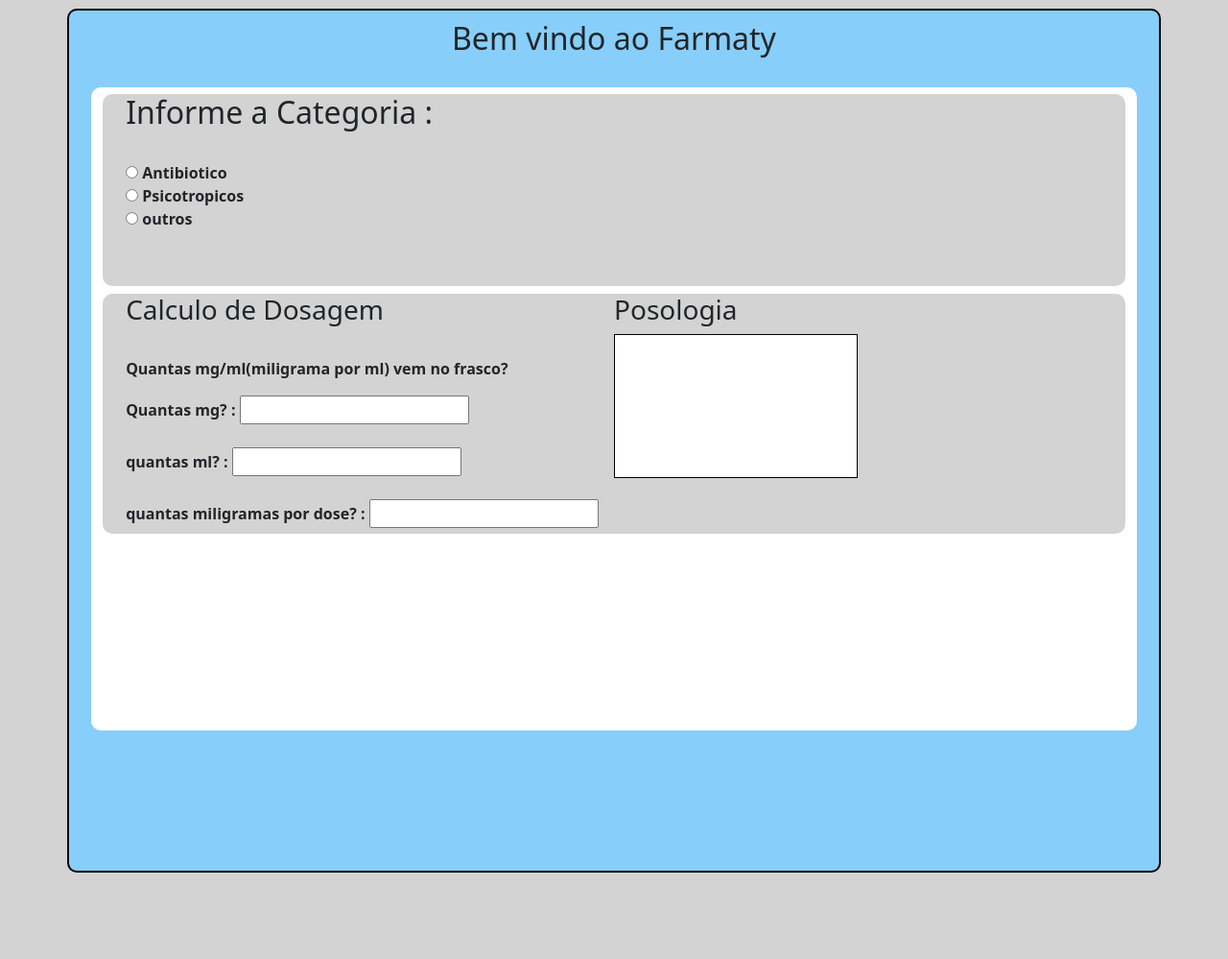
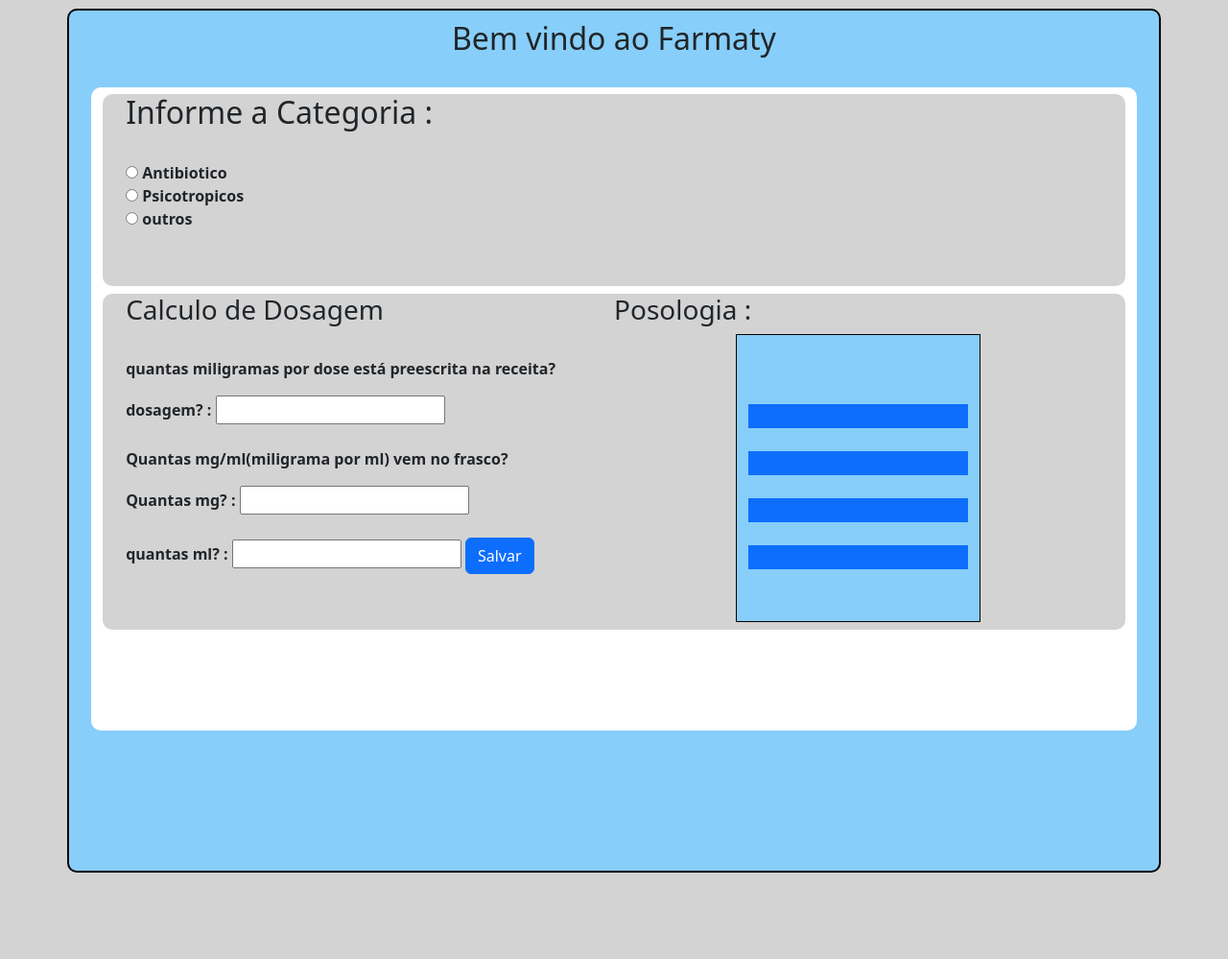
Before and after one commit to Anaellen123/Farmaty, a Flask app: page / in a window 1280 px wide. Shown: the part 221-1220 px from the top of the page at 96% size. Run offline with Flask 3, Linux system fonts and the light colour scheme; some libraries are stand-ins or nearby versions.

Commit message:
twelfth commit

```diff
--- a/app.py
+++ b/app.py
@@ -1,6 +1,8 @@
 from flask import Flask, render_template, request, redirect,url_for
 
 app = Flask(__name__)
+
+
 
 
 @app.route("/")
@@ -8,11 +10,11 @@
      return render_template("index.html")
 
 
-@app.route('/criar', methods=['POST',])
+@app.route('/index', methods=['POST',])
 def consumo_ml():
+    quantidade_mg_dose = request.form['dose']
     mg = request.form['mg']
     ml = request.form['ml']
-    quantidade_mg_dose = request.form['dose']
     dose_ml = 1
     calc1 = mg * dose_ml
     calc2 = quantidade_mg_dose * ml
--- a/static/style2.css
+++ b/static/style2.css
@@ -72,7 +72,7 @@
 
 }
 #calculador{
-    height:250px;
+    height:350px;
     width: 100%;
     background-color: #d3d3d3;
     position: relative;
@@ -89,12 +89,20 @@
 #posologia{
     width: 50%;
 
+
 }
 
 #menssagem{
-    height: 150px;
+    height: 300px;
     width: 50%;
-    background-color: #fff;
+    background-color: #87CEFA;
     border: 1px solid #000;
 
 }
+.linha{
+    width: 100%;
+    height: 25px;
+    background-color:
+
+
+}
--- a/templates/index.html
+++ b/templates/index.html
@@ -35,22 +35,33 @@
                     <div class="container" id="section3">
                         <section id="dosagem">
                             <h3>Calculo de Dosagem</h3><br>
+                            <p><strong>quantas miligramas por dose está preescrita na receita?</strong></p>
+                                <form>
+                                    <label for="dose"><strong>dosagem? :</strong></label>
+                                    <input type="text" id="dose" name="dose"><br><br>
+                                </form>
                             <p><strong>Quantas mg/ml(miligrama por ml) vem no frasco?</strong></p>
-                                <form action="{{url_for('criar') }}" method="post">
+                                <form action="{{url_for('index') }}" method="post">
+
                                     <label for="mg"><strong>Quantas mg? :</strong></label>
                                     <input type="text" id="mg" name="mg"><br><br>
                                     <label for="ml"><strong>quantas ml? :</strong></label>
-                                    <input type="text" id="ml" name="ml"><br><br>
-                                    <label for="dose"><strong>quantas miligramas por dose? :</strong></label>
-                                    <input type="text" id="dose" name="dose">
+                                    <input type="text" id="ml" name="ml">
+                                    <button type="submit" class="btn btn-primary btn-salvar">Salvar</button>
+
                                 </form>
                         </section>
                         <section id="posologia">
-                            <h3>Posologia</h3>
-                            <div  id="menssagem">
-                                <p></p>
+                            <h3>Posologia :</h3>
+
+                            <div class="container" id="menssagem"><br><br><br>
+                                <div class="linha bg-primary"></div><br>
+                                <div class="linha bg-primary"></div><br>
+                                <div class="linha bg-primary"></div><br>
+                                <div class="linha bg-primary"></div>
 
                             </div>
+
                         </section>
 
                     </div>
```
Also changed, not shown: calculo.py (+11 -0 lines).
